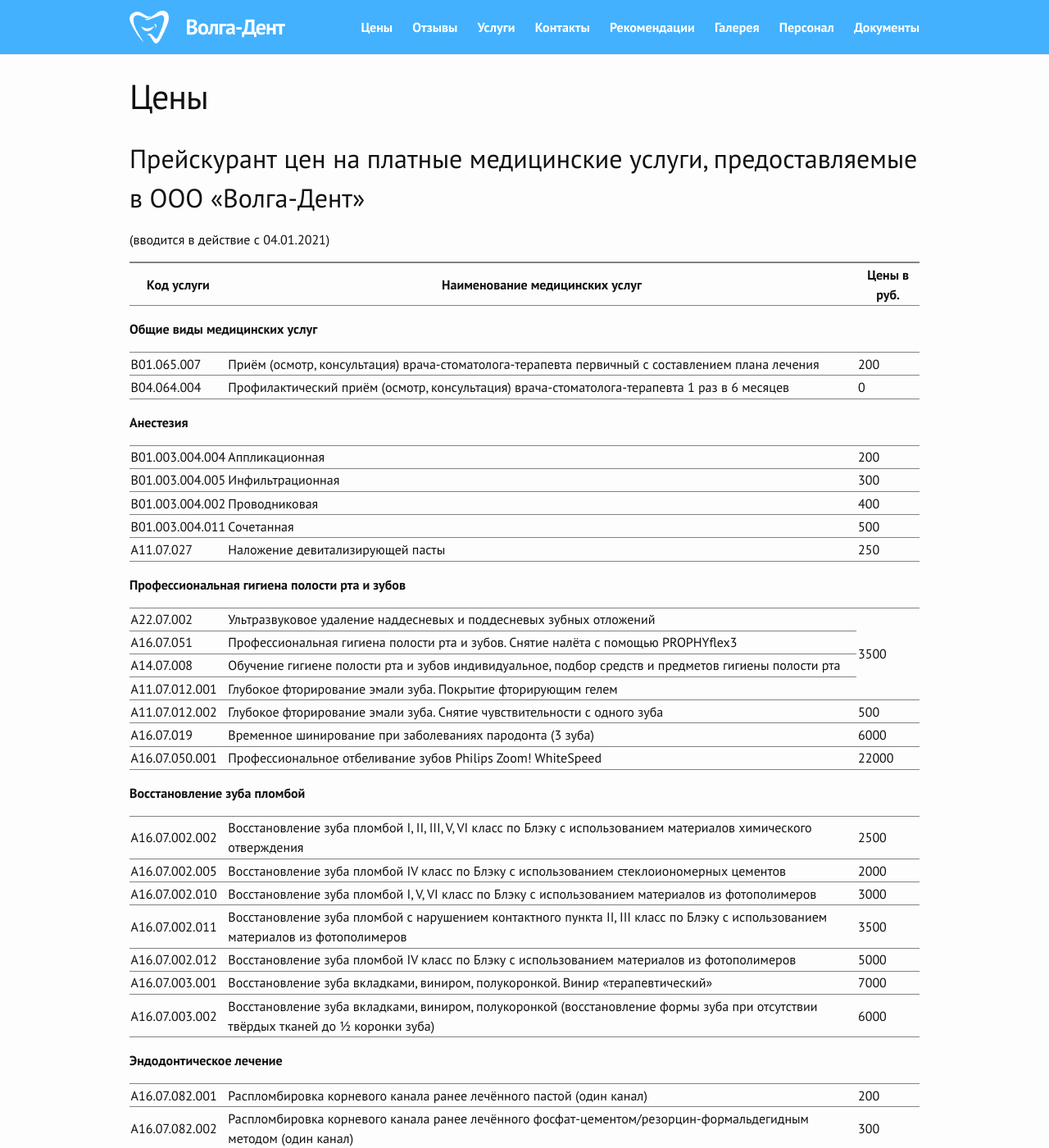
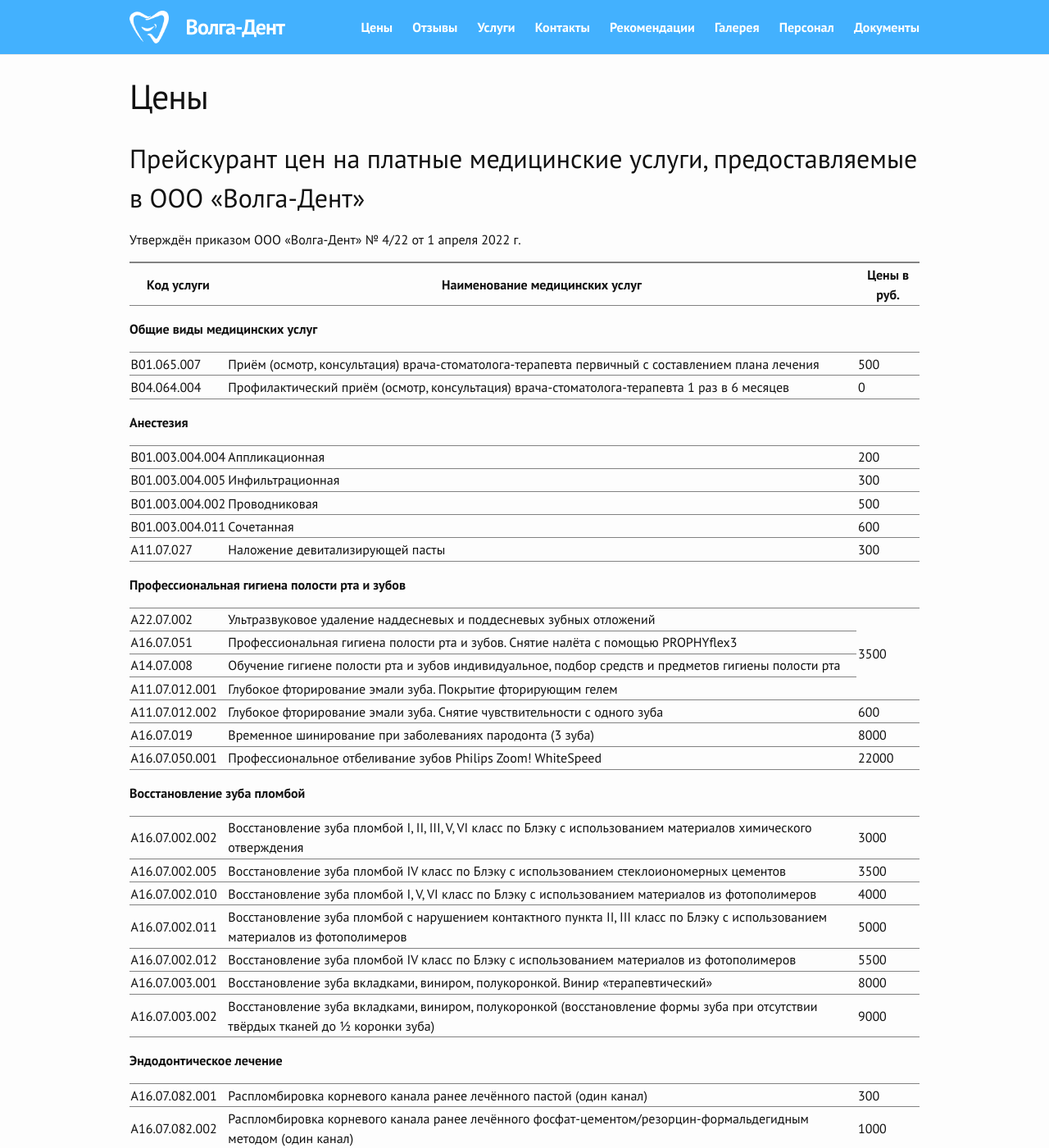
Before and after one commit to albus-dentes/albus-dentes.github.io, a Jekyll site: the page built from prices/index.html, in a window 1280 px wide and 1400 px high. Shown: the whole window at 82% size. Built offline with Jekyll 4.4.1, drawn with Linux system fonts in a browser that asks for light colours; some of the changed text lies outside the part shown.

Commit message:
Update prices

```diff
--- a/prices/index.html
+++ b/prices/index.html
@@ -4,7 +4,7 @@ title: Цены
 ---
 
 <h2>Прейскурант цен на платные медицинские услуги, предоставляемые в ООО «Волга-Дент»</h2>
-<p>(вводится в действие с 04.01.2021)</p>
+<p>Утверждён приказом ООО «Волга-Дент» № 4/22 от 1 апреля 2022 г.</p>
 <table>
   <tr>
     <th>Код услуги<br></th>
@@ -17,7 +17,7 @@ title: Цены
   <tr>
     <td>В01.065.007</td>
     <td>Приём (осмотр, консультация) врача-стоматолога-терапевта первичный с составлением плана лечения</td>
-    <td>200</td>
+    <td>500</td>
   </tr>
   <tr>
     <td>B04.064.004</td>
@@ -40,17 +40,17 @@ title: Цены
   <tr>
     <td>B01.003.004.002</td>
     <td>Проводниковая</td>
-    <td>400</td>
+    <td>500</td>
   </tr>
   <tr>
     <td>B01.003.004.011</td>
     <td>Сочетанная</td>
-    <td>500</td>
+    <td>600</td>
   </tr>
   <tr>
     <td>A11.07.027</td>
     <td>Наложение девитализирующей пасты</td>
-    <td>250</td>
+    <td>300</td>
   </tr>
   <tr>
     <td colspan="3" class="section-header">Профессиональная гигиена полости рта и зубов</td>
@@ -75,12 +75,12 @@ title: Цены
   <tr>
     <td>A11.07.012.002</td>
     <td>Глубокое фторирование эмали зуба. Снятие чувствительности с одного зуба</td>
-    <td>500</td>
+    <td>600</td>
   </tr>
   <tr>
     <td>А16.07.019</td>
     <td>Временное шинирование при заболеваниях пародонта (3 зуба)</td>
-    <td>6000</td>
+    <td>8000</td>
   </tr>
   <tr>
     <td>А16.07.050.001</td>
@@ -93,37 +93,37 @@ title: Цены
   <tr>
     <td>А16.07.002.002</td>
     <td>Восстановление зуба пломбой I, II, III, V, VI класс по Блэку с использованием материалов химического отверждения</td>
-    <td>2500</td>
+    <td>3000</td>
   </tr>
   <tr>
     <td>А16.07.002.005</td>
     <td>Восстановление зуба пломбой IV класс по Блэку с использованием стеклоиономерных цементов</td>
-    <td>2000</td>
+    <td>3500</td>
   </tr>
   <tr>
     <td>А16.07.002.010</td>
     <td>Восстановление зуба пломбой I, V, VI класс по Блэку с использованием материалов из фотополимеров</td>
-    <td>3000</td>
+    <td>4000</td>
   </tr>
   <tr>
     <td>А16.07.002.011</td>
     <td>Восстановление зуба пломбой с нарушением контактного пункта II, III класс по Блэку с использованием материалов из фотополимеров</td>
-    <td>3500</td>
+    <td>5000</td>
   </tr>
   <tr>
     <td>А16.07.002.012</td>
     <td>Восстановление зуба пломбой IV класс по Блэку с использованием материалов из фотополимеров</td>
-    <td>5000</td>
+    <td>5500</td>
   </tr>
   <tr>
     <td>А16.07.003.001</td>
     <td>Восстановление зуба вкладками, виниром, полукоронкой. Винир «терапевтический»</td>
-    <td>7000</td>
+    <td>8000</td>
   </tr>
   <tr>
     <td>А16.07.003.002</td>
     <td>Восстановление зуба вкладками, виниром, полукоронкой (восстановление формы зуба при отсутствии твёрдых тканей до ½ коронки зуба)</td>
-    <td>6000</td>
+    <td>9000</td>
   </tr>
   <tr>
     <td colspan="3" class="section-header">Эндодонтическое лечение</td>
@@ -131,12 +131,12 @@ title: Цены
   <tr>
     <td>А16.07.082.001</td>
     <td>Распломбировка корневого канала ранее лечённого пастой (один канал)</td>
-    <td>200</td>
+    <td>300</td>
   </tr>
   <tr>
     <td>А16.07.082.002</td>
     <td>Распломбировка корневого канала ранее лечённого фосфат-цементом/резорцин-формальдегидным методом (один канал)</td>
-    <td>300</td>
+    <td>1000</td>
   </tr>
   <tr>
     <td>А16.07.008.001</td>
@@ -156,26 +156,26 @@ title: Цены
   <tr>
     <td>А16.07.030.003</td>
     <td>Временное пломбирование лекарственным препаратом корневого канала (один канал)</td>
-    <td>200</td>
+    <td>300</td>
   </tr>
   <tr>
     <td>А16.07.008.003</td>
     <td>Закрытие перфорации стенки корневого канала зуба</td>
-    <td>150</td>
+    <td>250</td>
   </tr>
   <tr>
     <td>А16.07.093.001</td>
     <td>Фиксация внутриканального штифта. Титановый штифт (один штифт)</td>
-    <td>250</td>
+    <td>400</td>
   </tr>
   <tr>
     <td>А16.07.093.002</td>
     <td>Фиксация внутриканального штифта. Стекловолоконный штифт (один штифт)</td>
-    <td>300</td>
+    <td>500</td>
   </tr>
   <tr>
     <td>А16.07.094.001</td>
     <td>Удаление внутриканального штифта</td>
-    <td>500</td>
+    <td>600</td>
   </tr>
 </table>
```
Also changed, not shown: other parts of prices/index.html (+1 -1 lines).
